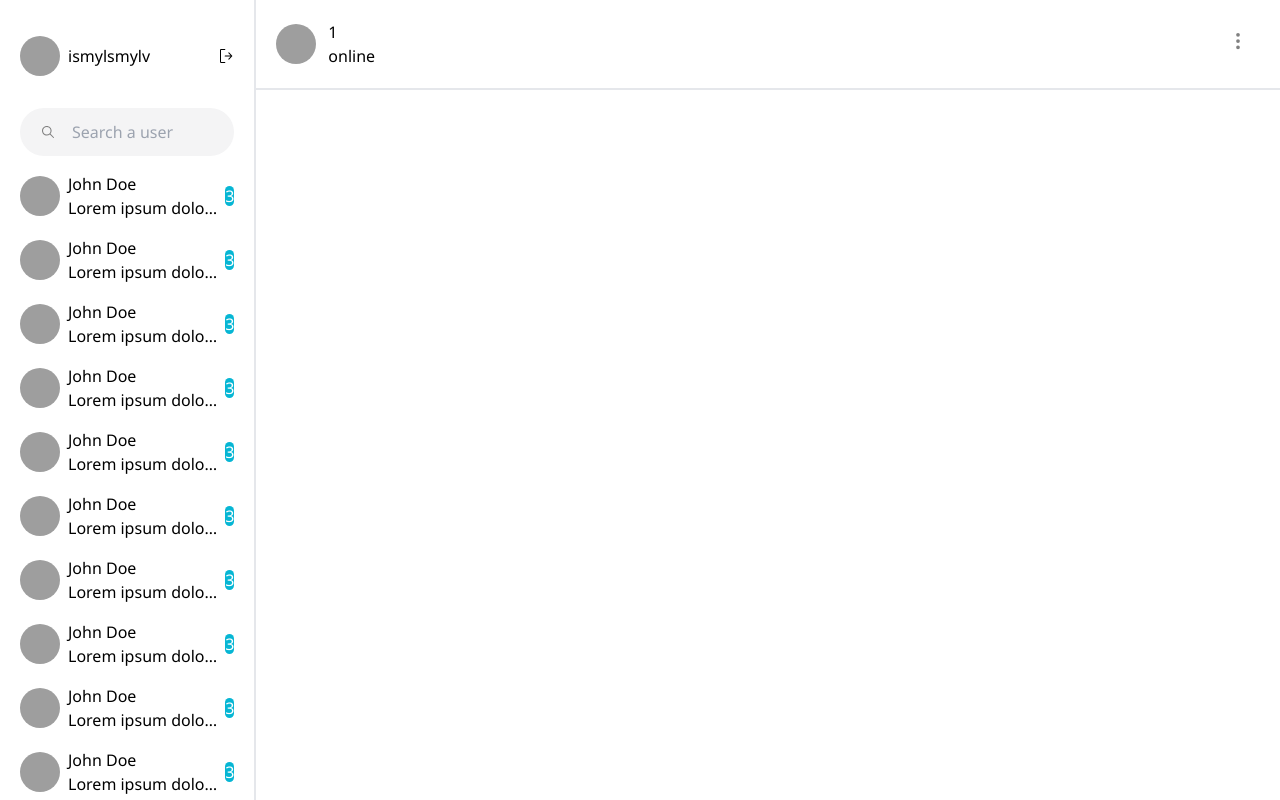
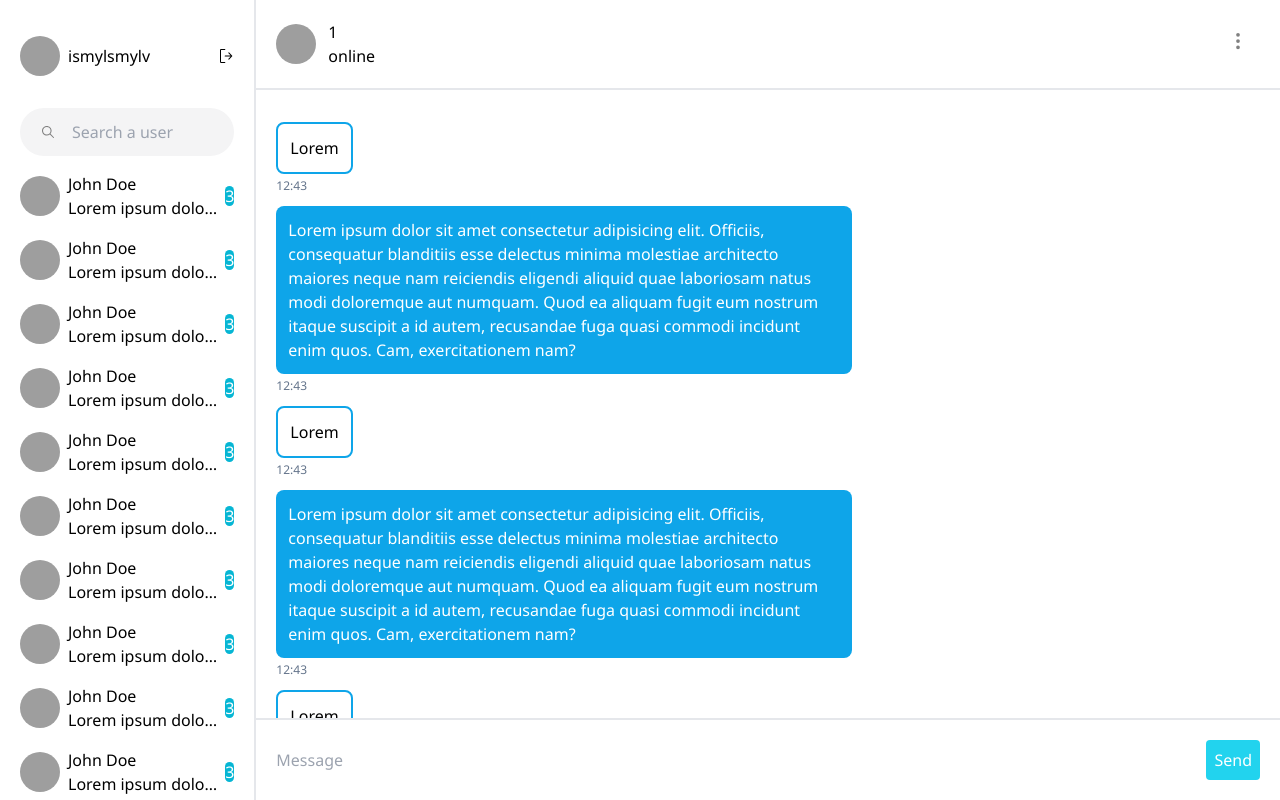
Before and after one commit to ismylsmylv/Argutor, a Next.js app: page /chat/1 in a window 1280 px wide. Built offline with nearby package versions, Linux system fonts and the light colour scheme; grey boxes are pictures that could not be loaded.

Commit message:
chat interface completed, pending fixes

```diff
--- a/app/(pages)/chat/[userid]/page.tsx
+++ b/app/(pages)/chat/[userid]/page.tsx
@@ -1,5 +1,6 @@
 import ChatHeading from "@/components/ChatHeading/page";
-import React from "react";
+import ChatInput from "@/components/ChatInput/page";
+import ChatTexts from "@/components/ChatTexts/page";
 
 type Props = {
   params: {
@@ -9,11 +10,14 @@ type Props = {
 
 function Chat({ params }: Props) {
   // Chat {params.userid}
+  // 172
   return (
-    <div className="h-full flex justify-between align-center w-full">
+    <div className="h-full flex justify-between align-center w-full flex-col	">
       <ChatHeading params={params} />
-      <div className="texts"></div>
-      <div className="input"></div>
+
+      <ChatTexts />
+
+      <ChatInput />
     </div>
   );
 }
--- /dev/null
+++ b/components/ChatInput/page.tsx
@@ -0,0 +1,20 @@
+import React from "react";
+
+type Props = {};
+
+function ChatInput({}: Props) {
+  return (
+    <div className="input w-full flex justify-center items-center p-5 border-t-2 gap-4">
+      <input
+        type="text"
+        placeholder="Message"
+        className="w-full outline-none"
+      />
+      <button className="p-2 capitalize bg-cyan-400 rounded text-white">
+        send
+      </button>
+    </div>
+  );
+}
+
+export default ChatInput;
--- /dev/null
+++ b/components/ChatTexts/page.tsx
@@ -0,0 +1,175 @@
+"use client";
+import React, { useEffect, useState } from "react";
+type Props = {};
+
+function ChatTexts({}: Props) {
+  const [height, setheight] = useState(0);
+  useEffect(() => {
+    if (typeof window !== "undefined") {
+      // Client-side-only code
+      setheight(Number(window.innerHeight) - 172);
+    }
+  }, [height]);
+  return (
+    <div
+      className="texts p-5 h-full overflow-y-scroll"
+      style={{ height: height }}
+    >
+      <div className="message">
+        <div className="sent w-fit max-w-xl border-sky-500 border-2 p-3 rounded-lg mt-3 mb-1">
+          Lorem
+        </div>
+        <p className="mb-2 text-slate-500	 text-xs	">12:43</p>
+      </div>
+      <div className="message">
+        <div className="recieved w-fit max-w-xl bg-sky-500  p-3 rounded-lg mt-3 mb-1 text-white	">
+          Lorem ipsum dolor sit amet consectetur adipisicing elit. Officiis,
+          consequatur blanditiis esse delectus minima molestiae architecto
+          maiores neque nam reiciendis eligendi aliquid quae laboriosam natus
+          modi doloremque aut numquam. Quod ea aliquam fugit eum nostrum itaque
+          suscipit a id autem, recusandae fuga quasi commodi incidunt enim quos.
+          Cam, exercitationem nam?
+        </div>
+        <p className="mb-2 text-slate-500	 text-xs	">12:43</p>
+      </div>
+      <div className="message">
+        <div className="sent w-fit max-w-xl border-sky-500 border-2 p-3 rounded-lg mt-3 mb-1">
+          Lorem
+        </div>
+        <p className="mb-2 text-slate-500	 text-xs	">12:43</p>
+      </div>
+      <div className="message">
+        <div className="recieved w-fit max-w-xl bg-sky-500  p-3 rounded-lg mt-3 mb-1 text-white	">
+          Lorem ipsum dolor sit amet consectetur adipisicing elit. Officiis,
+          consequatur blanditiis esse delectus minima molestiae architecto
+          maiores neque nam reiciendis eligendi aliquid quae laboriosam natus
+          modi doloremque aut numquam. Quod ea aliquam fugit eum nostrum itaque
+          suscipit a id autem, recusandae fuga quasi commodi incidunt enim quos.
+          Cam, exercitationem nam?
+        </div>
+        <p className="mb-2 text-slate-500	 text-xs	">12:43</p>
+      </div>
+      <div className="message">
+        <div className="sent w-fit max-w-xl border-sky-500 border-2 p-3 rounded-lg mt-3 mb-1">
+          Lorem
+        </div>
+        <p className="mb-2 text-slate-500	 text-xs	">12:43</p>
+      </div>
+      <div className="message">
+        <div className="recieved w-fit max-w-xl bg-sky-500  p-3 rounded-lg mt-3 mb-1 text-white	">
+          Lorem ipsum dolor sit amet consectetur adipisicing elit. Officiis,
+          consequatur blanditiis esse delectus minima molestiae architecto
+          maiores neque nam reiciendis eligendi aliquid quae laboriosam natus
+          modi doloremque aut numquam. Quod ea aliquam fugit eum nostrum itaque
+          suscipit a id autem, recusandae fuga quasi commodi incidunt enim quos.
+          Cam, exercitationem nam?
+        </div>
+        <p className="mb-2 text-slate-500	 text-xs	">12:43</p>
+      </div>
+      <div className="message">
+        <div className="sent w-fit max-w-xl border-sky-500 border-2 p-3 rounded-lg mt-3 mb-1">
+          Lorem
+        </div>
+        <p className="mb-2 text-slate-500	 text-xs	">12:43</p>
+      </div>
+      <div className="message">
+        <div className="recieved w-fit max-w-xl bg-sky-500  p-3 rounded-lg mt-3 mb-1 text-white	">
+          Lorem ipsum dolor sit amet consectetur adipisicing elit. Officiis,
+          consequatur blanditiis esse delectus minima molestiae architecto
+          maiores neque nam reiciendis eligendi aliquid quae laboriosam natus
+          modi doloremque aut numquam. Quod ea aliquam fugit eum nostrum itaque
+          suscipit a id autem, recusandae fuga quasi commodi incidunt enim quos.
+          Cam, exercitationem nam?
+        </div>
+        <p className="mb-2 text-slate-500	 text-xs	">12:43</p>
+      </div>
+      <div className="message">
+        <div className="sent w-fit max-w-xl border-sky-500 border-2 p-3 rounded-lg mt-3 mb-1">
+          Lorem
+        </div>
+        <p className="mb-2 text-slate-500	 text-xs	">12:43</p>
+      </div>
+      <div className="message">
+        <div className="recieved w-fit max-w-xl bg-sky-500  p-3 rounded-lg mt-3 mb-1 text-white	">
+          Lorem ipsum dolor sit amet consectetur adipisicing elit. Officiis,
+          consequatur blanditiis esse delectus minima molestiae architecto
+          maiores neque nam reiciendis eligendi aliquid quae laboriosam natus
+          modi doloremque aut numquam. Quod ea aliquam fugit eum nostrum itaque
+          suscipit a id autem, recusandae fuga quasi commodi incidunt enim quos.
+          Cam, exercitationem nam?
+        </div>
+        <p className="mb-2 text-slate-500	 text-xs	">12:43</p>
+      </div>
+      <div className="message">
+        <div className="sent w-fit max-w-xl border-sky-500 border-2 p-3 rounded-lg mt-3 mb-1">
+          Lorem
+        </div>
+        <p className="mb-2 text-slate-500	 text-xs	">12:43</p>
+      </div>
+      <div className="message">
+        <div className="recieved w-fit max-w-xl bg-sky-500  p-3 rounded-lg mt-3 mb-1 text-white	">
+          Lorem ipsum dolor sit amet consectetur adipisicing elit. Officiis,
+          consequatur blanditiis esse delectus minima molestiae architecto
+          maiores neque nam reiciendis eligendi aliquid quae laboriosam natus
+          modi doloremque aut numquam. Quod ea aliquam fugit eum nostrum itaque
+          suscipit a id autem, recusandae fuga quasi commodi incidunt enim quos.
+          Cam, exercitationem nam?
+        </div>
+        <p className="mb-2 text-slate-500	 text-xs	">12:43</p>
+      </div>
+      <div className="message">
+        <div className="sent w-fit max-w-xl border-sky-500 border-2 p-3 rounded-lg mt-3 mb-1">
+          Lorem
+        </div>
+        <p className="mb-2 text-slate-500	 text-xs	">12:43</p>
+      </div>
+      <div className="message">
+        <div className="recieved w-fit max-w-xl bg-sky-500  p-3 rounded-lg mt-3 mb-1 text-white	">
+          Lorem ipsum dolor sit amet consectetur adipisicing elit. Officiis,
+          consequatur blanditiis esse delectus minima molestiae architecto
+          maiores neque nam reiciendis eligendi aliquid quae laboriosam natus
+          modi doloremque aut numquam. Quod ea aliquam fugit eum nostrum itaque
+          suscipit a id autem, recusandae fuga quasi commodi incidunt enim quos.
+          Cam, exercitationem nam?
+        </div>
+        <p className="mb-2 text-slate-500	 text-xs	">12:43</p>
+      </div>
+      <div className="message">
+        <div className="sent w-fit max-w-xl border-sky-500 border-2 p-3 rounded-lg mt-3 mb-1">
+          Lorem
+        </div>
+        <p className="mb-2 text-slate-500	 text-xs	">12:43</p>
+      </div>
+      <div className="message">
+        <div className="recieved w-fit max-w-xl bg-sky-500  p-3 rounded-lg mt-3 mb-1 text-white	">
+          Lorem ipsum dolor sit amet consectetur adipisicing elit. Officiis,
+          consequatur blanditiis esse delectus minima molestiae architecto
+          maiores neque nam reiciendis eligendi aliquid quae laboriosam natus
+          modi doloremque aut numquam. Quod ea aliquam fugit eum nostrum itaque
+          suscipit a id autem, recusandae fuga quasi commodi incidunt enim quos.
+          Cam, exercitationem nam?
+        </div>
+        <p className="mb-2 text-slate-500	 text-xs	">12:43</p>
+      </div>
+      <div className="message">
+        <div className="sent w-fit max-w-xl border-sky-500 border-2 p-3 rounded-lg mt-3 mb-1">
+          Lorem
+        </div>
+        <p className="mb-2 text-slate-500	 text-xs	">12:43</p>
+      </div>
+      <div className="message">
+        <div className="recieved w-fit max-w-xl bg-sky-500  p-3 rounded-lg mt-3 mb-1 text-white	">
+          Lorem ipsum dolor sit amet consectetur adipisicing elit. Officiis,
+          consequatur blanditiis esse delectus minima molestiae architecto
+          maiores neque nam reiciendis eligendi aliquid quae laboriosam natus
+          modi doloremque aut numquam. Quod ea aliquam fugit eum nostrum itaque
+          suscipit a id autem, recusandae fuga quasi commodi incidunt enim quos.
+          Cam, exercitationem nam?
+        </div>
+        <p className="mb-2 text-slate-500	 text-xs	">12:43</p>
+      </div>
+    </div>
+  );
+}
+
+export default ChatTexts;
```
Also changed, not shown: components/ChatList/page.tsx (+94 -96 lines).
